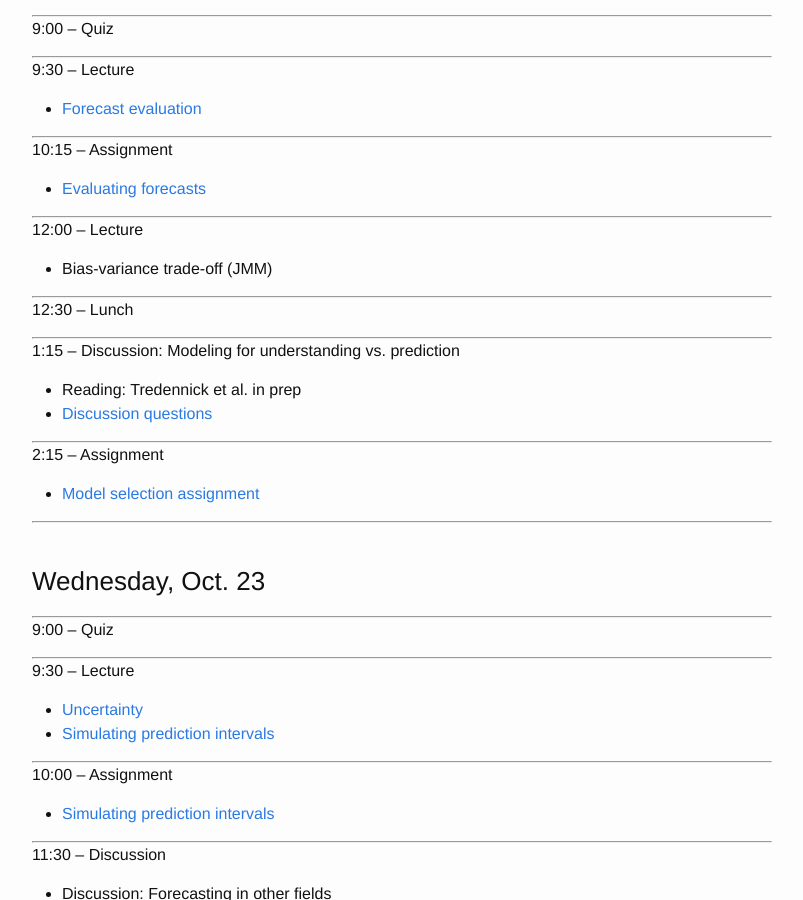
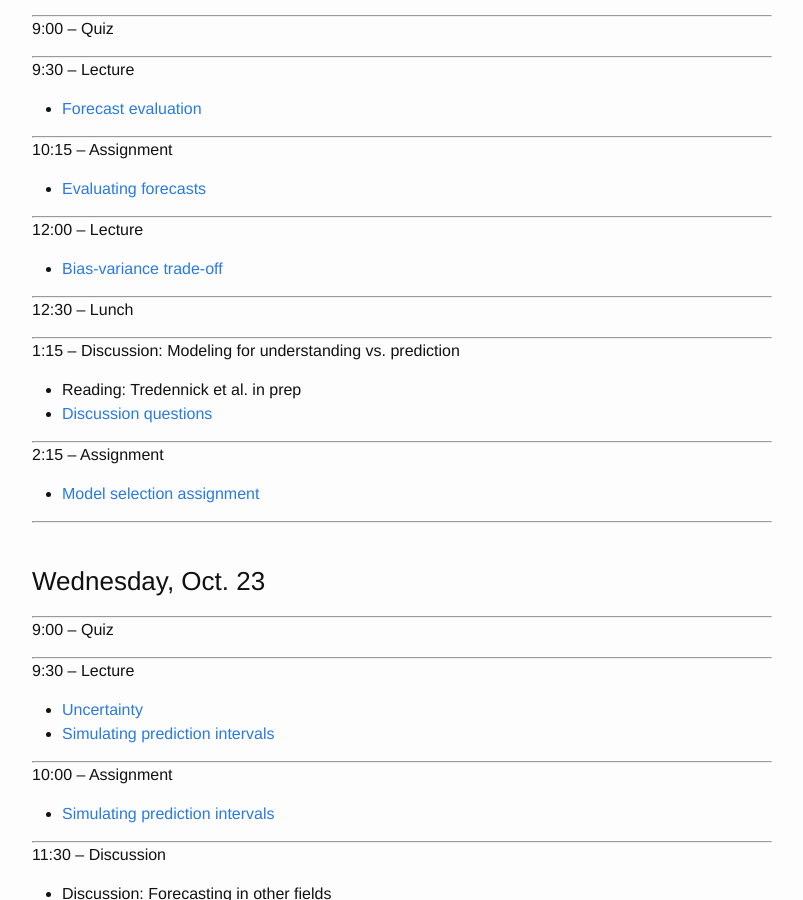
Before and after one commit to pbadler/forecasting-course-short, a Jekyll site: the page built from schedule.md, in a window 1280 px wide and 900 px high, scrolled down 1116 px. Shown: the whole window, without its empty margins (238-1041 px from the left). Built offline with Jekyll 4.4.1, drawn with Linux system fonts in a browser that asks for light colours.

Commit message:
link to bias-variance lecture

```diff
--- a/schedule.md
+++ b/schedule.md
@@ -75,7 +75,7 @@ layout: page
 ***
 12:00 -- Lecture
 
- * Bias-variance trade-off (JMM)
+ * [Bias-variance trade-off](lectures/bias-variance)
 
 
 ***
```
